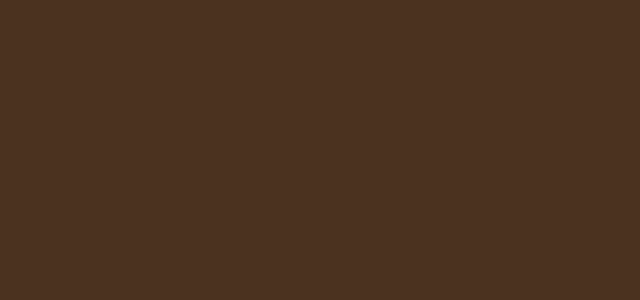
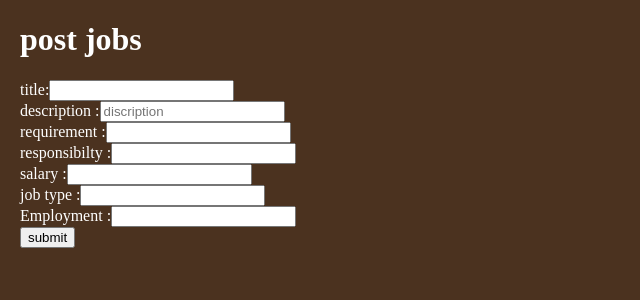
Before and after one commit to gedeno/project-7JAT, a React (Vite) app in the folder JAT_fe/: page /dashbord in a window 1280 px wide. Before the commit this address had no page. Shown: the top 300 px of the page, without its empty margins (0-640 px from the left). Built offline with nearby package versions, Linux system fonts and the light colour scheme.

Commit message:
on dashboard page are form created

```diff
--- a/JAT_fe/src/App.jsx
+++ b/JAT_fe/src/App.jsx
@@ -4,6 +4,7 @@ import Regiserpage from './pages/auth/Registerpage'
 import { Home } from './pages/jobs/home'
 import { LoglinPage } from './pages/auth/Login'
 import { Joblist } from './pages/jobs/jobs'
+import { Dashbord } from './pages/dashbordpage/Dashbord'
 function App() {
   const [count, setCount] = useState(0)
 
@@ -11,7 +12,7 @@ function App() {
     <>
     <BrowserRouter>
     <Routes>
-      <Route/>
+      <Route path='/dashbord' element = {<Dashbord/>} />
       <Route path='/joblist' element = {<Joblist/>} />
       <Route path='/login' element = {<LoglinPage/>} />
       <Route path='/home' element = {<Home/>} />
--- a/JAT_fe/src/pages/dashbordpage/Dashbord.jsx
+++ b/JAT_fe/src/pages/dashbordpage/Dashbord.jsx
@@ -15,7 +15,7 @@ export const Dashbord = () => {
 
     const submithandler = (e) => {
         e.preventDefault()
-        const formD = new.FormData()
+        const formD = new FormData()
         formD.append('title',formdata.title)
         formD.append('description',formdata.description)
         formD.append('requirement',formdata.requirement)
@@ -31,9 +31,23 @@ export const Dashbord = () => {
     }
     return(
         <>
-        <form action="">
+        <h1>post jobs</h1>
+        <form action="" onSubmit={submithandler}>
             <label htmlFor="">title:</label>
-            <input type="text" name="title" id="" /> <br />
+            <input onChange={inputhandler} type="text" name="title" id="" /> <br />
+            <label htmlFor="">description :</label>
+            <input onChange={inputhandler} type="text" name="discription" placeholder="discription" /> <br />
+            <label htmlFor="">requirement :</label>
+            <input onChange={inputhandler} type="text" name="requirement" /> <br />
+            <label htmlFor="">responsibilty :</label>
+            <input onChange={inputhandler} type="text" name="responsibilty" id="" /> <br />
+            <label htmlFor="">salary :</label>
+            <input onChange={inputhandler} type="text" name="salary" /> <br />
+            <label htmlFor="">job type :</label>
+            <input onChange={inputhandler} type="text" name="job_type" id="" /> <br />
+            <label htmlFor="">Employment :</label>
+            <input onChange={inputhandler} type="text" name="Employment" id="" /> <br />
+            <button type="submit" >submit</button>
         </form>
         </>
     )
```
